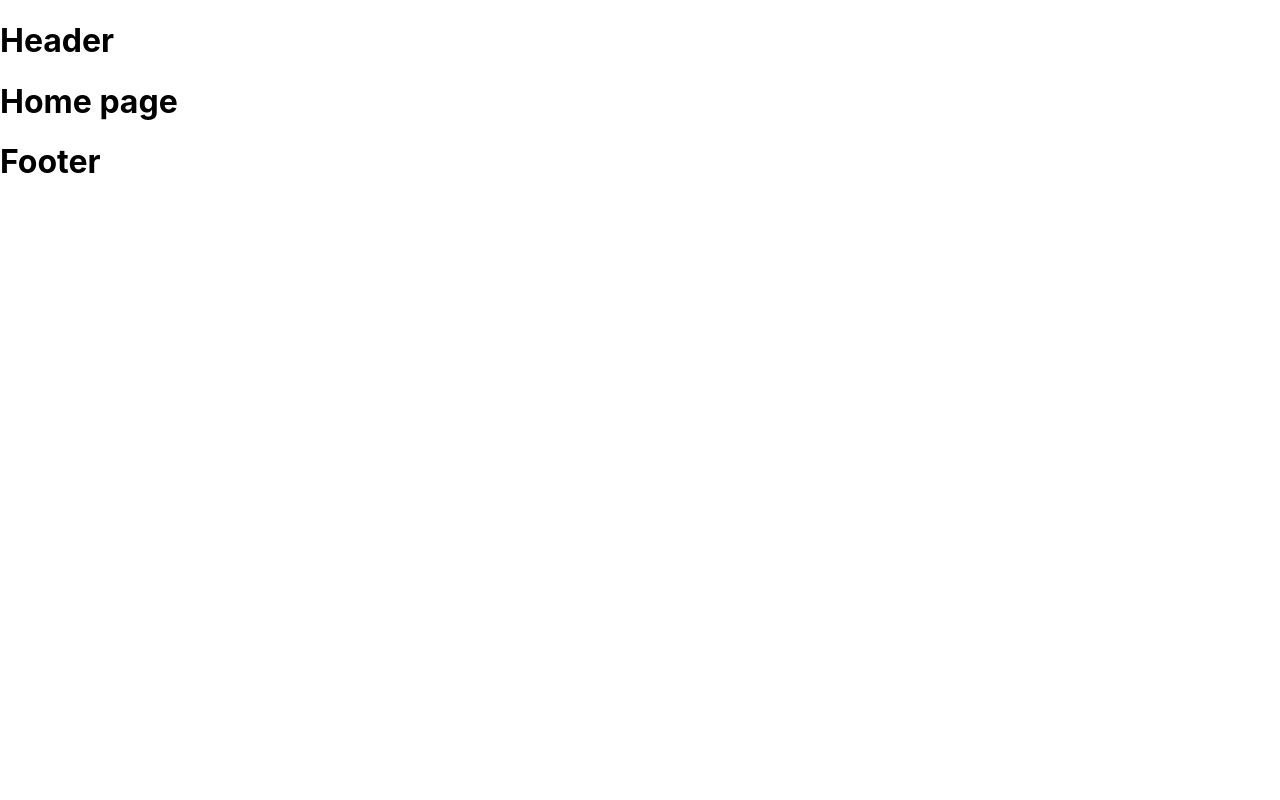
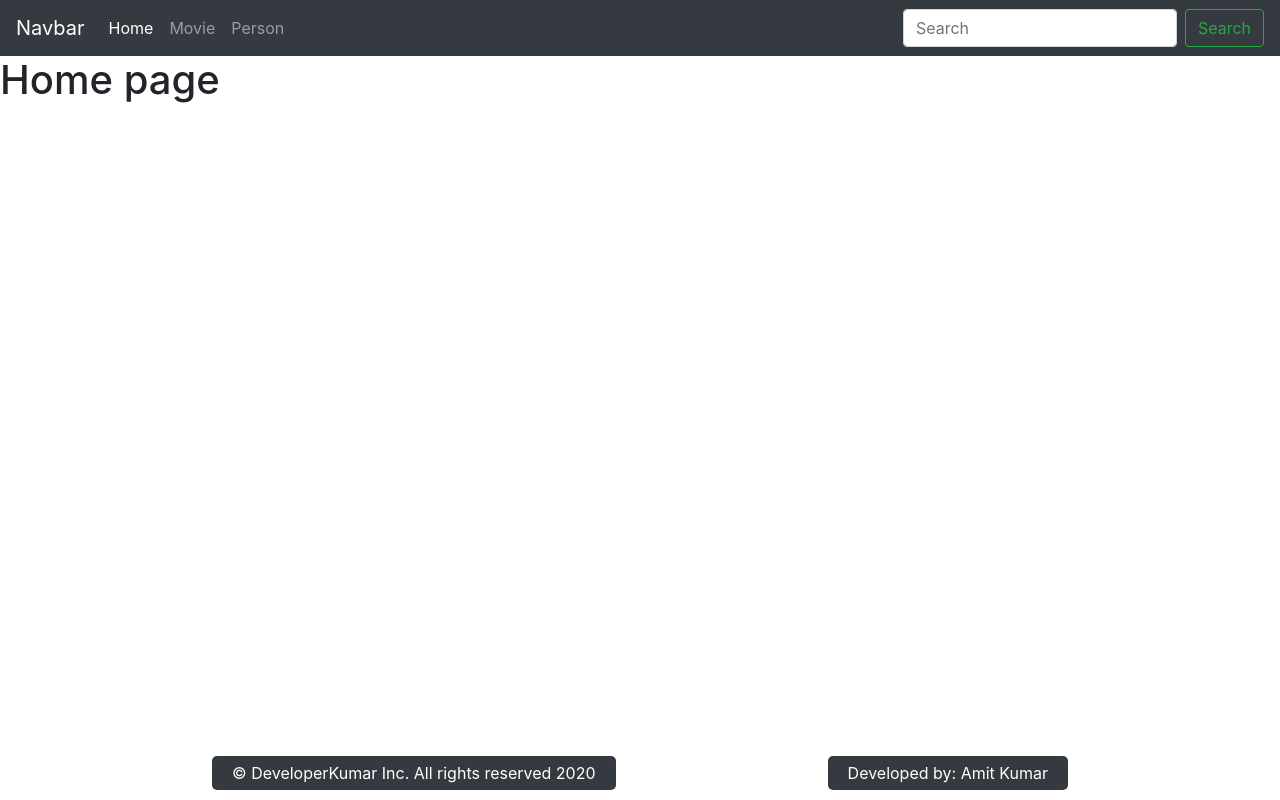
Before and after one commit to dev-amit-kumar/Movie-APP-React, a React (Create React App) app: page / in a window 1280 px wide. Built offline with nearby package versions, Linux system fonts and the light colour scheme.

Commit message:
Added routing

```diff
--- a/public/index.html
+++ b/public/index.html
@@ -10,34 +10,14 @@
       content="Web site created using create-react-app"
     />
     <link rel="apple-touch-icon" href="%PUBLIC_URL%/logo192.png" />
-    <!--
-      manifest.json provides metadata used when your web app is installed on a
-      user's mobile device or desktop. See https://developers.google.com/web/fundamentals/web-app-manifest/
-    -->
     <link rel="manifest" href="%PUBLIC_URL%/manifest.json" />
-    <!--
-      Notice the use of %PUBLIC_URL% in the tags above.
-      It will be replaced with the URL of the `public` folder during the build.
-      Only files inside the `public` folder can be referenced from the HTML.
-
-      Unlike "/favicon.ico" or "favicon.ico", "%PUBLIC_URL%/favicon.ico" will
-      work correctly both with client-side routing and a non-root public URL.
-      Learn how to configure a non-root public URL by running `npm run build`.
-    -->
+    <link rel="stylesheet" href="https://cdn.jsdelivr.net/npm/bootstrap@4.5.3/dist/css/bootstrap.min.css" integrity="sha384-TX8t27EcRE3e/ihU7zmQxVncDAy5uIKz4rEkgIXeMed4M0jlfIDPvg6uqKI2xXr2" crossorigin="anonymous">
     <title>React App</title>
   </head>
   <body>
     <noscript>You need to enable JavaScript to run this app.</noscript>
     <div id="root"></div>
-    <!--
-      This HTML file is a template.
-      If you open it directly in the browser, you will see an empty page.
-
-      You can add webfonts, meta tags, or analytics to this file.
-      The build step will place the bundled scripts into the <body> tag.
-
-      To begin the development, run `npm start` or `yarn start`.
-      To create a production bundle, use `npm run build` or `yarn build`.
-    -->
+    <script src="https://code.jquery.com/jquery-3.5.1.slim.min.js" integrity="sha384-DfXdz2htPH0lsSSs5nCTpuj/zy4C+OGpamoFVy38MVBnE+IbbVYUew+OrCXaRkfj" crossorigin="anonymous"></script>
+    <script src="https://cdn.jsdelivr.net/npm/bootstrap@4.5.3/dist/js/bootstrap.bundle.min.js" integrity="sha384-ho+j7jyWK8fNQe+A12Hb8AhRq26LrZ/JpcUGGOn+Y7RsweNrtN/tE3MoK7ZeZDyx" crossorigin="anonymous"></script>
   </body>
 </html>
--- a/src/components/Footer.jsx
+++ b/src/components/Footer.jsx
@@ -1,9 +1,11 @@
-const Header = () => {
-    return(
-        <header>
-            <h1>Footer</h1>
-        </header>
+import '../css/Footer.css'
+
+const Footer = () => {
+    return (
+        <footer>
+            <span className="bg-dark text-white">&copy; DeveloperKumar Inc. All rights reserved 2020</span>
+            <span className="bg-dark text-white">Developed by: Amit Kumar</span>
+        </footer>
     )
 }
-
-export default Header;
+export default Footer
--- a/src/components/Header.jsx
+++ b/src/components/Header.jsx
@@ -1,8 +1,31 @@
+import { Link } from "react-router-dom";
+
 const Header = () => {
     return(
-        <header>
-            <h1>Header</h1>
-        </header>
+        <nav className="navbar navbar-expand-lg navbar-dark bg-dark">
+            <Link className="navbar-brand" to="/">Navbar</Link>
+            <button className="navbar-toggler" type="button" data-toggle="collapse" data-target="#navbarTogglerDemo02" aria-controls="navbarTogglerDemo02" aria-expanded="false" aria-label="Toggle navigation">
+                <span className="navbar-toggler-icon"></span>
+            </button>
+
+            <div className="collapse navbar-collapse" id="navbarTogglerDemo02">
+                <ul className="navbar-nav mr-auto mt-2 mt-lg-0">
+                <li className="nav-item active">
+                    <Link className="nav-link" to="/">Home <span className="sr-only">(current)</span></Link>
+                </li>
+                <li className="nav-item">
+                    <Link className="nav-link" to="/movie/464052">Movie</Link>
+                </li>
+                <li className="nav-item">
+                    <Link className="nav-link" to="/person/12">Person</Link>
+                </li>
+                </ul>
+                <form className="form-inline my-2 my-lg-0">
+                    <input className="form-control mr-sm-2" type="search" placeholder="Search"/>
+                    <button className="btn btn-outline-success my-2 my-sm-0" type="submit">Search</button>
+                </form>
+            </div>
+        </nav>
     )
 }
 
--- /dev/null
+++ b/src/css/Footer.css
@@ -0,0 +1,24 @@
+footer {
+  display: flex;
+  margin-top: 10px;
+  justify-content: space-evenly;
+  margin-bottom: 10px;
+  align-items: flex-end;
+  position: absolute;
+  right: 0;
+  bottom: 0;
+  left: 0;
+}
+footer span {
+  border-radius: 5px;
+  padding: 5px 20px;
+}
+
+@media only screen and (max-width: 700px) {
+  footer span {
+    padding: 2px 13px;
+    font-size: 13px;
+    text-align: center;
+    margin: 10px;
+  }
+}
--- a/src/css/index.css
+++ b/src/css/index.css
@@ -1,13 +1,29 @@
+html {
+  height: 100%;
+  box-sizing: border-box;
+}
+
+*,
+*:before,
+*:after {
+  box-sizing: inherit;
+}
+
 body {
   margin: 0;
-  font-family: -apple-system, BlinkMacSystemFont, 'Segoe UI', 'Roboto', 'Oxygen',
-    'Ubuntu', 'Cantarell', 'Fira Sans', 'Droid Sans', 'Helvetica Neue',
+  padding: 0;
+  font-family: -apple-system, BlinkMacSystemFont, "Segoe UI", "Roboto", "Oxygen",
+    "Ubuntu", "Cantarell", "Fira Sans", "Droid Sans", "Helvetica Neue",
     sans-serif;
   -webkit-font-smoothing: antialiased;
   -moz-osx-font-smoothing: grayscale;
+  width: 100%;
+  position: relative;
+  padding-bottom: 4rem;
+  min-height: 100%;
 }
 
 code {
-  font-family: source-code-pro, Menlo, Monaco, Consolas, 'Courier New',
+  font-family: source-code-pro, Menlo, Monaco, Consolas, "Courier New",
     monospace;
 }
--- a/src/redux/store/index.js
+++ b/src/redux/store/index.js
@@ -1,8 +1,8 @@
 import {createStore,applyMiddleware} from 'redux';
-import promiseMiddleware from 'redux-promise';
+import reduxThunk from 'redux-thunk';
 import {logger} from 'redux-logger';
 import reducers from '../reducers'
 
-let store = createStore(reducers,applyMiddleware(promiseMiddleware,logger))
+let store = createStore(reducers,applyMiddleware(reduxThunk,logger))
 
 export default store;
```
Also changed, not shown: 2 other files (tests, documents, lock files or other folders).
